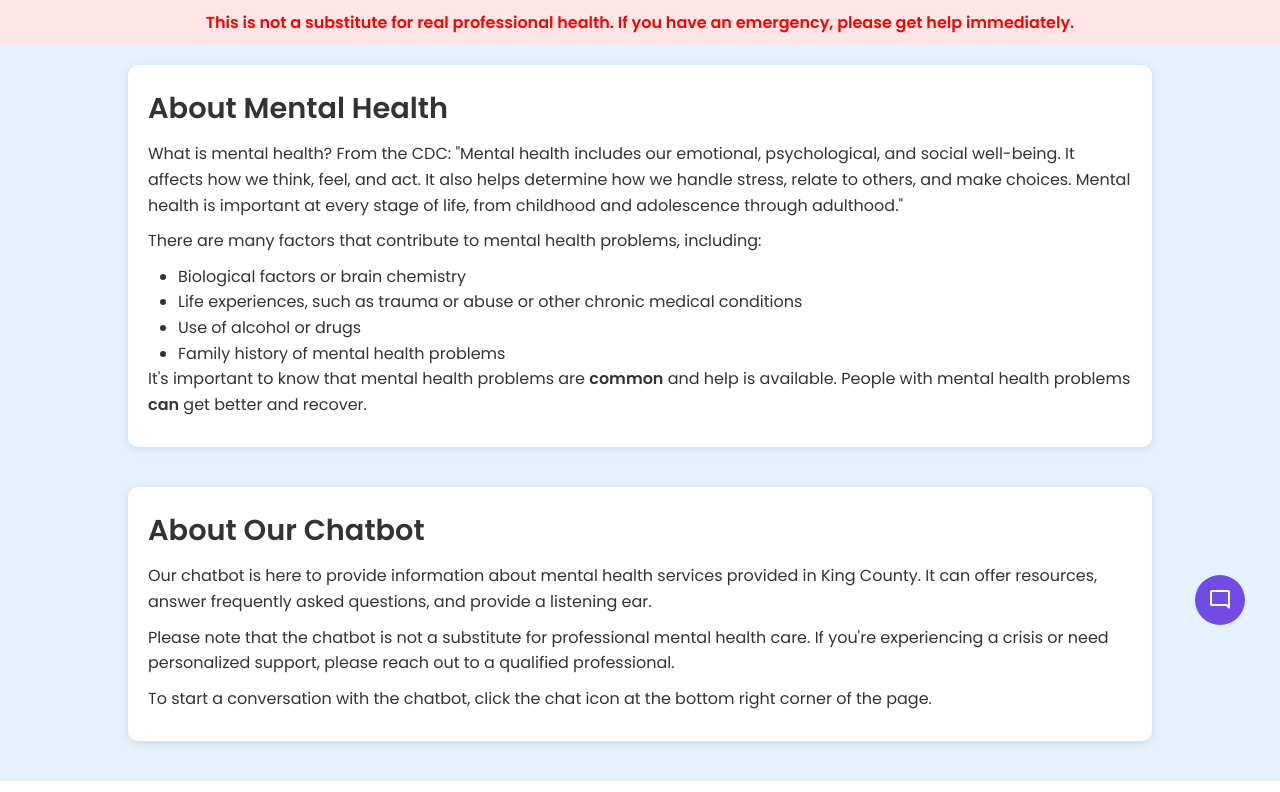
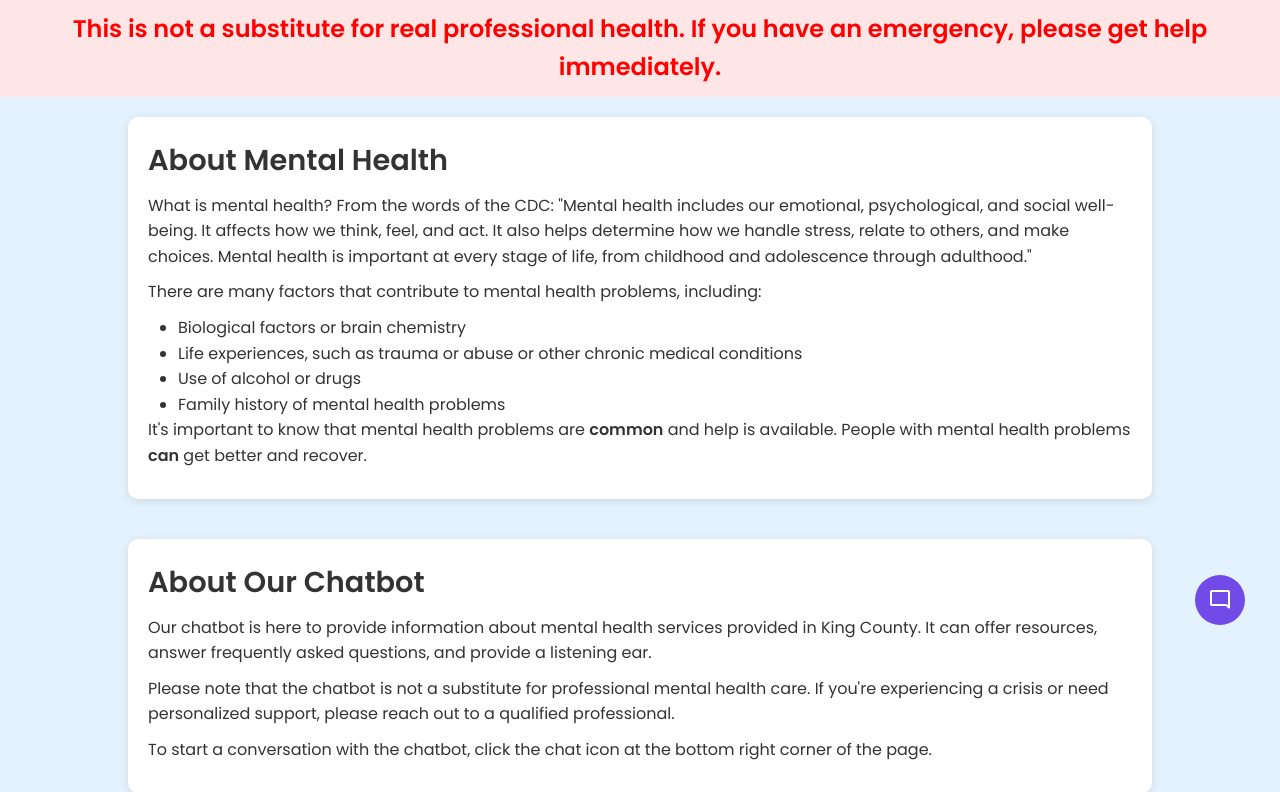
Before and after one commit to Chanalan1/Health-Helper, a Flask app: page / in a window 1280 px wide. Shown: the part 145-937 px from the top of the page. Run offline with Flask 3, Linux system fonts and the light colour scheme.

Commit message:
made warning bigger

```diff
--- a/templates/index.html
+++ b/templates/index.html
@@ -253,7 +253,7 @@
 
     <div class="warning">
         <body>
-            <div style="color: red; font-weight: bold; text-align: center; padding: 10px; background-color: #ffe6e6;">
+            <div style="color: red; font-weight: bold; text-align: center; padding: 10px; background-color: #ffe6e6; font-size: 24px;">
                 This is not a substitute for real professional health. If you have an emergency, please get help immediately.
             </div>
 
@@ -264,7 +264,7 @@
     <div class="container">
         <section class="info-section">
             <h2>About Mental Health</h2>
-            <p>What is mental health? From the CDC: "Mental health includes our emotional, psychological, and social well-being. It affects how we think, feel, and act. It also helps determine how we handle stress, relate to others, and make choices. Mental health is important at every stage of life, from childhood and adolescence through adulthood."</p>
+            <p>What is mental health? From the words of the CDC: "Mental health includes our emotional, psychological, and social well-being. It affects how we think, feel, and act. It also helps determine how we handle stress, relate to others, and make choices. Mental health is important at every stage of life, from childhood and adolescence through adulthood."</p>
             <p>There are many factors that contribute to mental health problems, including:</p>
             <ul class="indented-list">
                 <li>Biological factors or brain chemistry</li>
```
